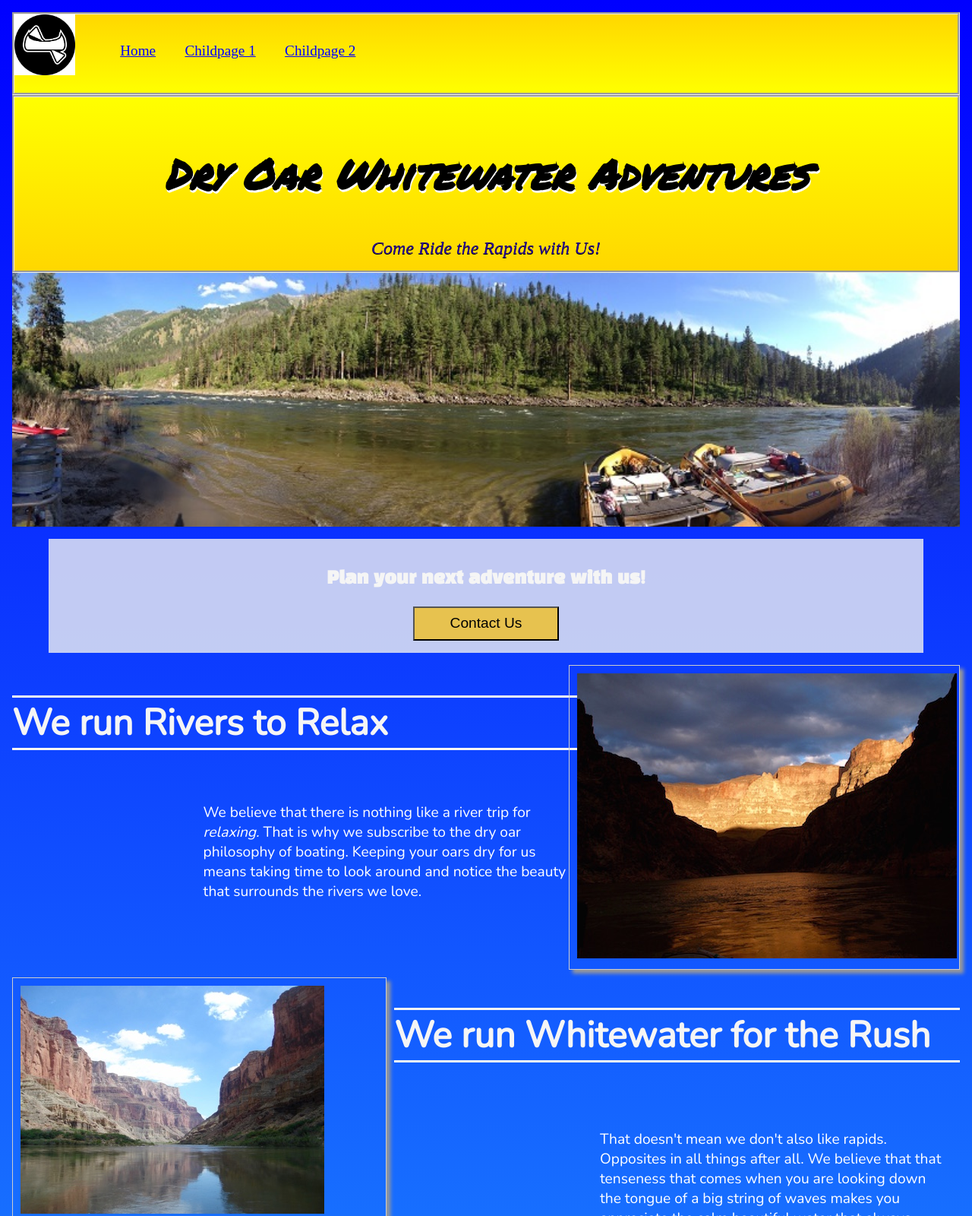
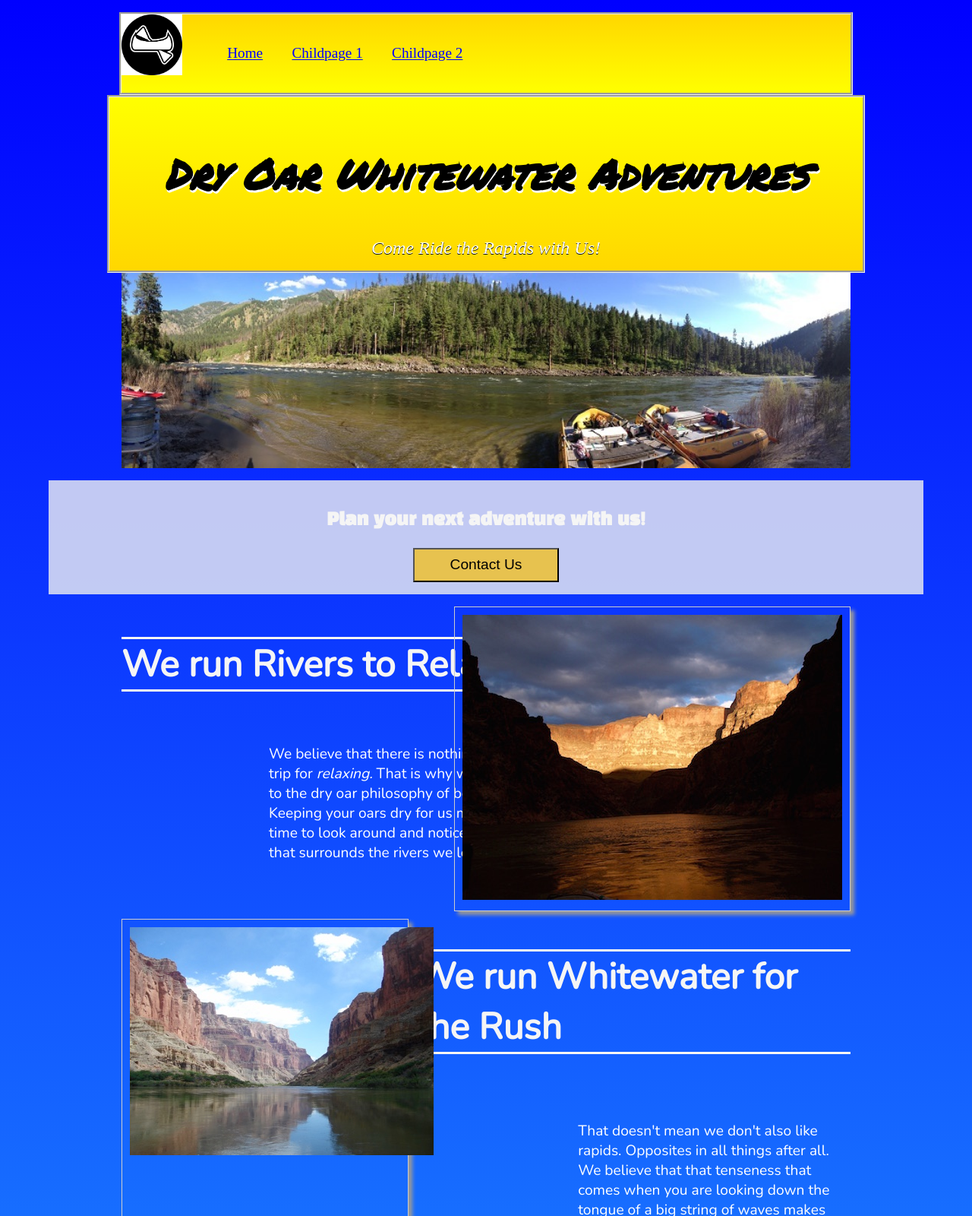
Before and after one commit to LynnDimick/lynndimick.github.io, a plain HTML site: page week7project/index.html in a window 1280 px wide. Shown: the top 1600 px of the page at 76% size. Drawn offline with nearby package versions, Linux system fonts and the light colour scheme.

Commit message:
Tuesday NIght

```diff
--- a/week7project/css/style.css
+++ b/week7project/css/style.css
@@ -22,7 +22,10 @@ body {
 header,
 footer,
 nav {
-    max-width: 100%;
+    padding: 0;
+    margin: 0 auto;
+    align-items:center;
+    max-width: 960px;
 }
 
 html {
@@ -47,10 +50,11 @@ h1 {
 .motto {
     text-shadow: .05px 1px black;
     font-size: 1.5rem;
-    animation: blinkingText 1.2s infinite;
+   /** animation: blinkingText 1.2s infinite;
+**/
 }
 
-@keyframes blinkingText {
+/**@keyframes blinkingText {
     0% {
         color: #000;
     }
@@ -67,24 +71,23 @@ h1 {
         color: #FFDF00;
     }
 }
-
+**/
 .banner-box img {
     display: grid;
     grid-template-columns: 1fr 1fr;
-    width: 100%;
-    height: auto;
-}
+    width: 960px;
+    margin:0 auto;
 
-.banner-box img {
     grid-column: 1 / -1; /* the -1 is just a fancy way to say "span all the columns" */
     grid-row: 1;
 }
 
+
 .home-grid {
     display: grid;
-    width:100%;
+    width:960px;
     grid-gap:10px;
-
+   margin:0 auto;
     grid-template-columns: 1fr 1fr 1fr 1fr 1fr;
 
 
@@ -106,14 +109,10 @@ h1 {
 }
 
 .home-right-img {
-    height: auto;
-    max-height: 100%;
     width: auto;
-    max-width: 100%;
     grid-column: 4 / 6;
     grid-row: 1 / 3;
     justify-self:end;
-    padding:0px;
 
 
 }
@@ -184,6 +183,10 @@ header {
     color: white;
     background: linear-gradient(yellow, gold);
     text-align: center;
+    margin:0 auto;
+    align-items:center;
+
+
 
 }
 
--- a/week7project/index.html
+++ b/week7project/index.html
@@ -40,7 +40,7 @@ as dates of operation, trip costs, prerequisites, package informaiton, and conta
 
     <main>
         <div class="banner-box">
-              <img src="images/river-wide.jpeg" alt="Some image of your choosing make sure to change this alt content">
+              <img src="images/river-wide.jpeg" alt="Some image of your choosing make sure to change this alt content" width: 100%>
               <div class="action">
                 <h3>
                     Plan your next adventure with us!
```
